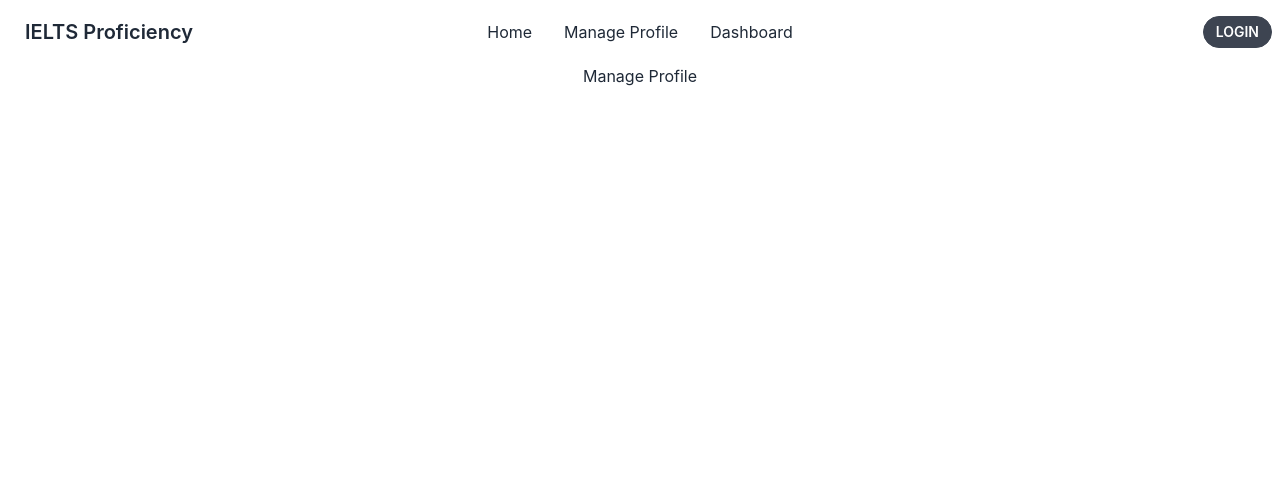
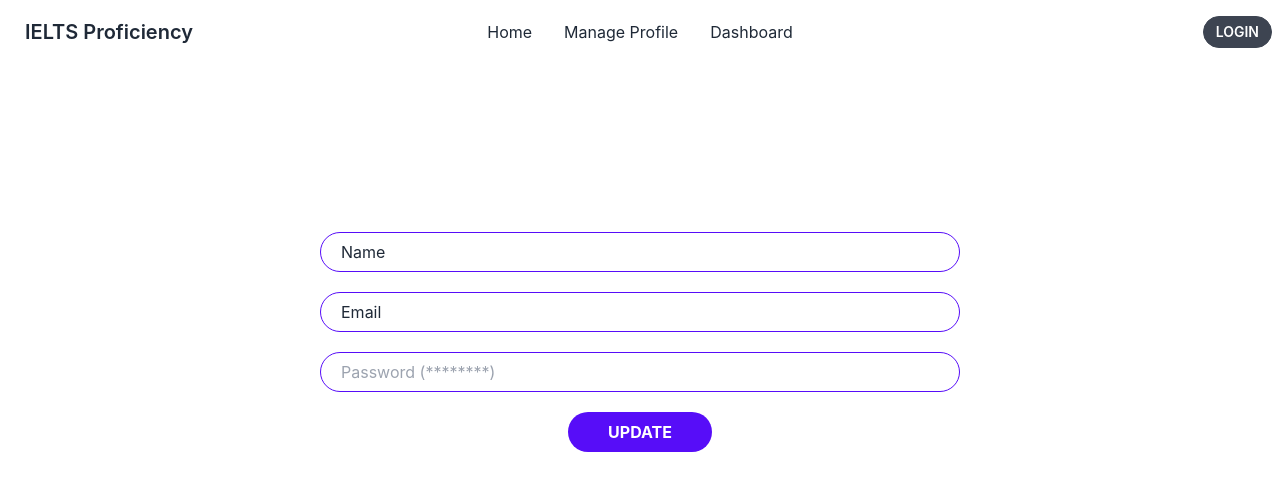
Before and after one commit to moniruzzaman01/task-IELTS-proficiency, a React (Create React App) app: page /manage-profile in a window 1280 px wide. Shown: the top 490 px of the page. Built offline with nearby package versions, Linux system fonts and the light colour scheme; no server answers.

Commit message:
update name implimented

```diff
--- a/src/Components/Login.js
+++ b/src/Components/Login.js
@@ -4,7 +4,7 @@ import { useSignInWithEmailAndPassword } from "react-firebase-hooks/auth";
 import auth from "../firebase.init";
 
 const Login = () => {
-  const [signInWithEmailAndPass] = useSignInWithEmailAndPassword(auth);
+  const [signInWithEmailAndPass, user] = useSignInWithEmailAndPassword(auth);
 
   const handleLogin = async (event) => {
     event.preventDefault();
@@ -13,6 +13,10 @@ const Login = () => {
     const pass = event.target.pass.value;
     await signInWithEmailAndPass(email, pass);
   };
+
+  if (user) {
+    console.log(user);
+  }
 
   return (
     <div className=" flex justify-center items-center min-h-[60vh] ">
--- a/src/Components/ManageProfile.js
+++ b/src/Components/ManageProfile.js
@@ -1,7 +1,63 @@
 import React from "react";
+import { useAuthState, useUpdateProfile } from "react-firebase-hooks/auth";
+import auth from "../firebase.init";
 
 const ManageProfile = () => {
-  return <div>Manage Profile</div>;
+  const [authUser, loading] = useAuthState(auth);
+  const [updateProfile] = useUpdateProfile(auth);
+
+  const handleManageProfile = (event) => {
+    event.preventDefault();
+
+    const name = event.target.name.value;
+    const email = event.target.email.value;
+    // const name = event.target.name.value;
+    console.log(name, email);
+    if (authUser.displayName !== name) {
+      updateProfile({ displayName: name });
+    }
+    if (authUser.email !== email) {
+      console.log("email");
+    }
+  };
+  if (loading) {
+    return;
+  }
+
+  return (
+    <div className=" flex justify-center items-center min-h-[60vh] ">
+      <div className=" w-full md:w-1/2 lg:w-1/2">
+        <h2 className=" text-white text-3xl font-bold mb-10 ">
+          Manage Profile
+        </h2>
+        <form onSubmit={handleManageProfile} action="">
+          <input
+            type="text"
+            name="name"
+            defaultValue={authUser?.displayName || "Name"}
+            className="input input-bordered input-primary block mx-auto rounded-full h-10 w-full px-5 mb-5"
+            required
+          />
+          <input
+            type="text"
+            name="email"
+            defaultValue={authUser?.email || "Email"}
+            className="input input-bordered input-primary block mx-auto rounded-full h-10 w-full px-5 mb-5"
+            required
+          />
+          <input
+            type="text"
+            name="pass"
+            placeholder="Password (********)"
+            className="input input-bordered input-primary block mx-auto rounded-full h-10 w-full px-5 mb-5"
+          />
+          <button className=" h-10 btn-primary px-10 rounded-full font-bold uppercase ">
+            update
+          </button>
+        </form>
+      </div>
+    </div>
+  );
 };
 
 export default ManageProfile;
--- a/src/Components/SignUp.js
+++ b/src/Components/SignUp.js
@@ -7,7 +7,8 @@ import {
 import auth from "../firebase.init";
 
 const SignUp = () => {
-  const [createUserWithEmailAndPass] = useCreateUserWithEmailAndPassword(auth);
+  const [createUserWithEmailAndPass, user] =
+    useCreateUserWithEmailAndPassword(auth);
   const [updateProfile] = useUpdateProfile(auth);
 
   const handleSignup = async (event) => {
@@ -22,6 +23,10 @@ const SignUp = () => {
 
     event.target.reset();
   };
+
+  if (user) {
+    console.log(user);
+  }
 
   return (
     <div className=" flex justify-center items-center min-h-[60vh] ">
```
